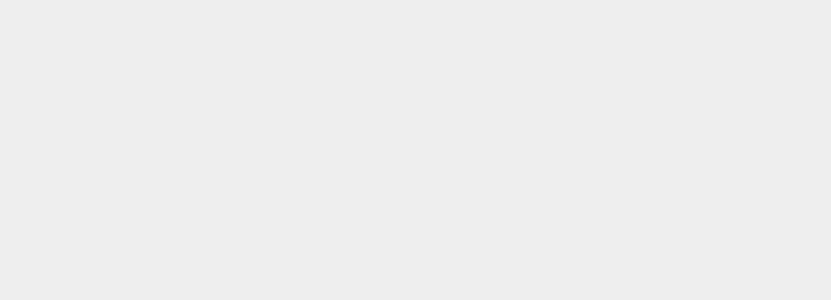
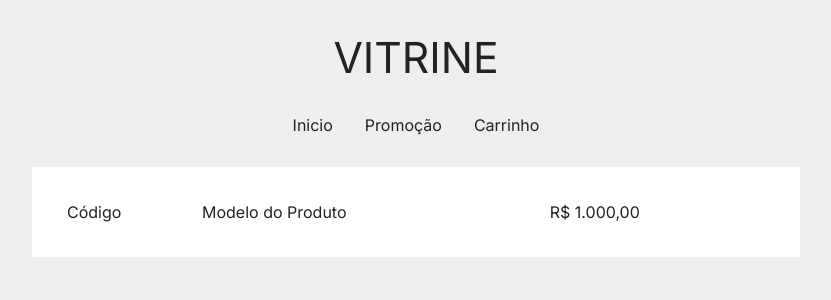
Before and after one commit to koikawa0/Vitrine, a React (Vite) app in the folder proj06f/: page /carrinho in a window 1280 px wide. Before the commit this address had no page. Shown: the top 300 px of the page, without its empty margins (224-1055 px from the left). Built offline with nearby package versions, Linux system fonts and the light colour scheme.

Commit message:
carrinho

```diff
--- a/proj06f/src/App.jsx
+++ b/proj06f/src/App.jsx
@@ -4,6 +4,7 @@ import {BrowserRouter, Routes, Route} from "react-router-dom"
 import Vitrine from "./pages/Vitrine.jsx"
 import Produto from "./pages/Produto.jsx"
 import Promocao from "./pages/Promocao.jsx"
+import Carrinho from "./pages/Carrinho.jsx"
 
 export default function Rotas() {
   return <BrowserRouter>
@@ -11,6 +12,7 @@ export default function Rotas() {
       <Route index path="/" element={<Vitrine/>}/>
       <Route path="/produto/:codigo" element={<Produto/>}/>
       <Route path="/promocao" element={<Promocao/>}/>
+      <Route path="/carrinho" element={<Carrinho/>}/>
     </Routes>
   </BrowserRouter>
 }
--- a/proj06f/src/components/Exibidor.jsx
+++ b/proj06f/src/components/Exibidor.jsx
@@ -1,6 +1,7 @@
 import React from "react"
 import styled from "styled-components"
 import Produto from "../pages/Produto"
+import salvarCarrinho from "../functions/salvarCarrinho"
 
 const Modelo = styled.div`
     background: #fff;
@@ -49,11 +50,12 @@ export default function Exibidor(props) {
       <div> {props.produto.modelo} </div>
       <div> R$ {props.produto.preco},00 </div>
       <div> {props.produto.descricao} </div>
-      <button> Adicionar ao Carrinho </button>
+      <button onClick={()=>salvarCarrinho(props.produto.codigo)}> Adicionar ao Carrinho </button>
     </ModeloDados>
   </Modelo>
   :
   <Modelo>
     <ModeloDados>Produto não encontrado!</ModeloDados>
   </Modelo>
+
 }
--- /dev/null
+++ b/proj06f/src/components/Janela.jsx
@@ -0,0 +1,15 @@
+import React from "react";
+import styled from "styled-components";
+
+const Modelo = styled.div`
+    background: #fff;
+    margin: 32px 0;
+    overflow: hidden;
+    padding: 32px;
+`
+
+export default function Janela(props){
+    return <Modelo>
+        {props.children}
+    </Modelo>
+}
--- /dev/null
+++ b/proj06f/src/functions/salvarCarrinho.js
@@ -0,0 +1,8 @@
+export default function salvarCarrinho(codigo) {
+    const resultado = localStorage.getItem("carrinho")
+    const lista = JSON.parse(resultado || "[]")
+    lista.push(codigo)
+
+    const carrinho = JSON.stringify(lista)
+    localStorage.setItem("carrinho", carrinho)
+}
--- /dev/null
+++ b/proj06f/src/pages/Carrinho.jsx
@@ -0,0 +1,28 @@
+import React from "react";
+import Navegacao from "../components/Navegacao";
+import ProdutosExemplo from "../datas/ProdutosExemplo";
+import Janela from "../components/Janela";
+
+export default function Carrinho() {
+  return (
+    <>
+      <Navegacao titulo="VITRINE">
+        <a href="/">Inicio</a>
+        <a href="/promocao">Promoção</a>
+        <a href="/carrinho">Carrinho</a>
+      </Navegacao>
+
+      <Janela>
+        <table width="100%">
+            <tbody>
+                <tr>
+                    <td>Código</td>
+                    <td>Modelo do Produto</td>
+                    <td>R$ 1.000,00</td>
+                </tr>
+            </tbody>
+        </table>
+      </Janela>
+    </>
+  );
+}
```
